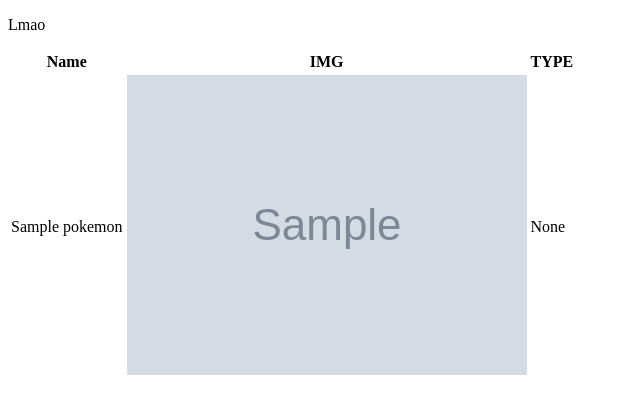
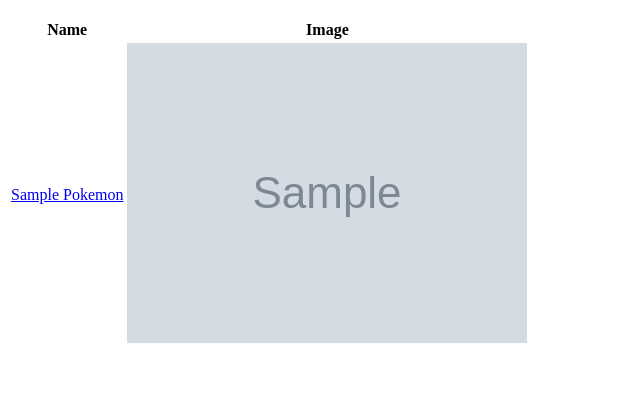
Before and after one commit to loganfu06/ThePokeymen, a Django app: page /pokedex/ in a window 1280 px wide. Shown: the part 62-476 px from the top of the page, without its empty margins (0-640 px from the left). Run offline with Django 4.2, Linux system fonts and the light colour scheme; tables that the repository leaves empty hold one stand-in row (values such as "Sample post"); grey boxes marked "Sample" are stand-in pictures.

Commit message:
fixed templates

```diff
--- a/pokemon/pokedex/templates/pokedex/pokemon_list.html
+++ b/pokemon/pokedex/templates/pokedex/pokemon_list.html
@@ -1,12 +1,11 @@
 {% extends "base.html" %}
 
 {% block content %}
-<p>Lmao</p>
+<br>
 <table>
     <tr>
     <th>Name</th>
-    <th>IMG</th>
-    <th>TYPE</th>
+    <th>Image</th>
     {% comment %} <th>HP</th>
     <th>ATK</th>
     <th>DEF</th>
@@ -16,9 +15,9 @@
     </tr>
 {% for pokemon in object_list %}
     <tr>
-    <td>{{pokemon.name}}</td>
+    <td><a href="{% url 'pokedex:pokemon_detail' pokemon.id %}">{{pokemon.name|title }}</a></td>
     <td><img src="{{pokemon.image}}"></td>
-    <td>{{pokemon.type.name}}</td>
+    </tr>
     {% comment %} <td>{{pokemon.hp}}</td>
     <td>{{pokemon.attack}}</td>
     <td>{{pokemon.defense}}</td>
```
Also changed, not shown: pokemon/pokedex/templates/pokedex/pokemon_detail.html (+5 -6 lines).
